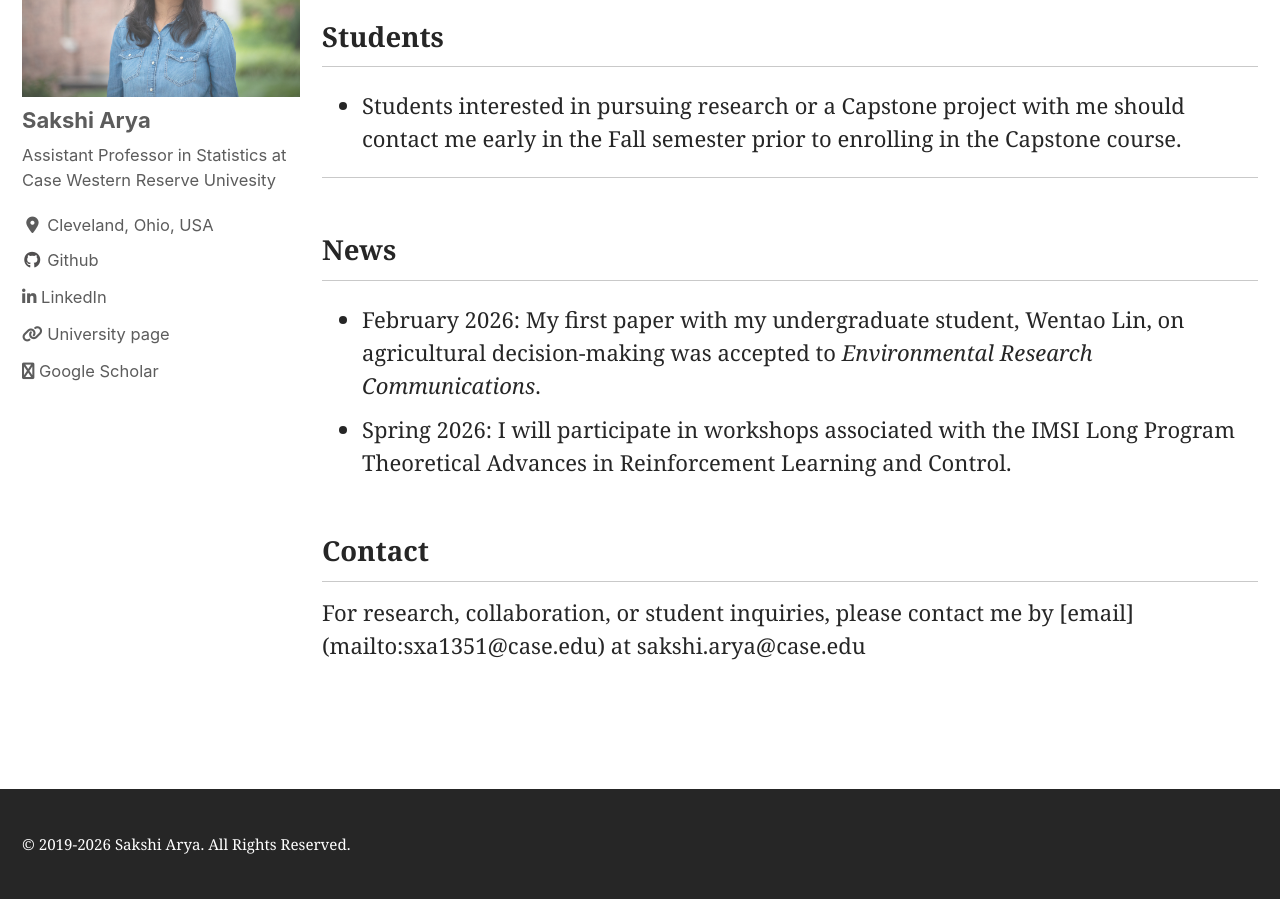
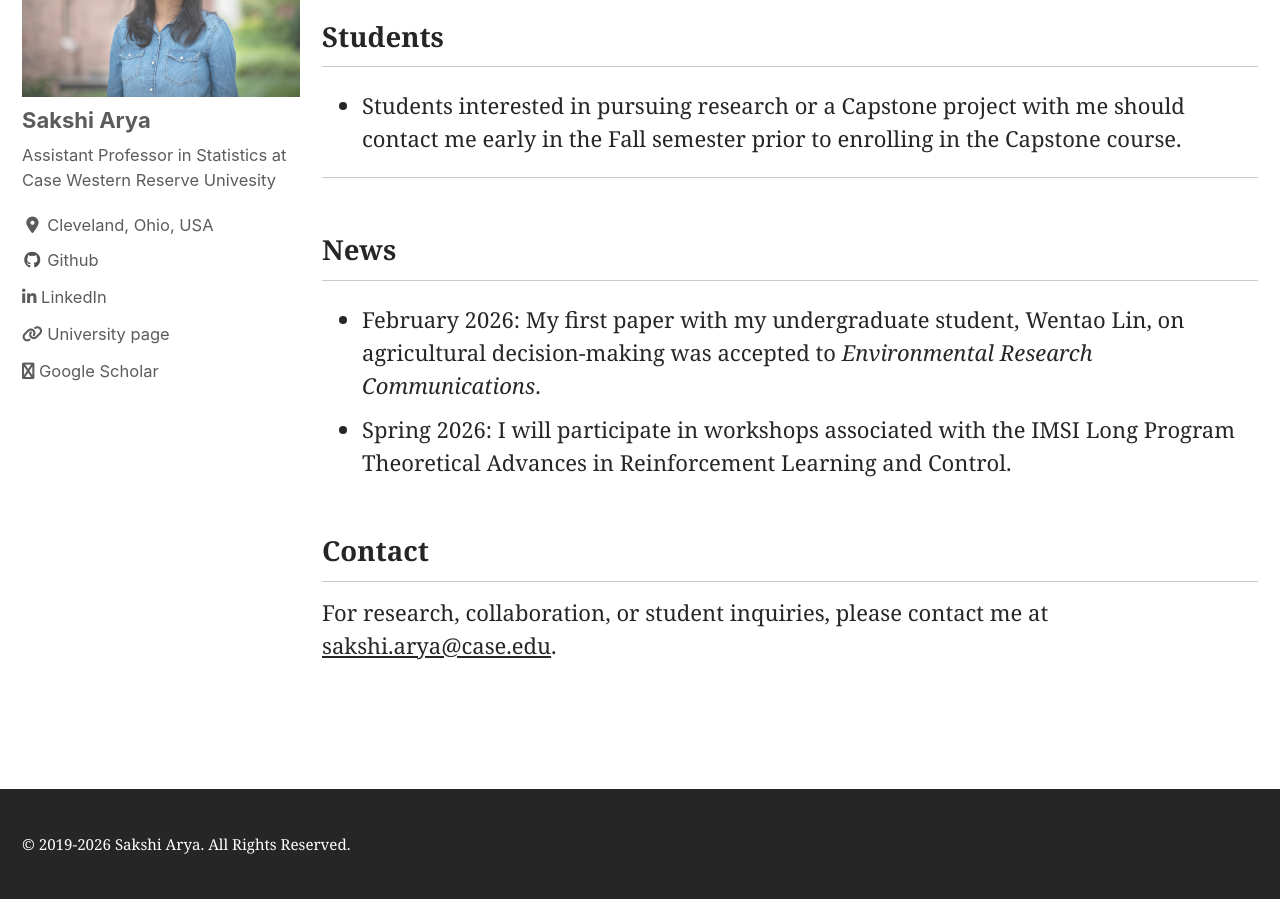
Before and after one commit to sakshiarya/sakshiarya.github.io, a Jekyll site: the page built from _pages/about.md, in a window 1280 px wide and 900 px high, scrolled down 872 px. Built offline with Jekyll 4.4.1, drawn with Linux system fonts in a browser that asks for light colours; cached includes are drawn as plain includes; nearby versions of some CDN libraries.

```diff
--- a/_pages/about.md
+++ b/_pages/about.md
@@ -40,4 +40,4 @@
 
 ## Contact
 
-For research, collaboration, or student inquiries, please contact me by [email] (mailto:sxa1351@case.edu) at sakshi.arya@case.edu
+For research, collaboration, or student inquiries, please contact me at [sakshi.arya@case.edu](mailto:sakshi.arya@case.edu).
```
